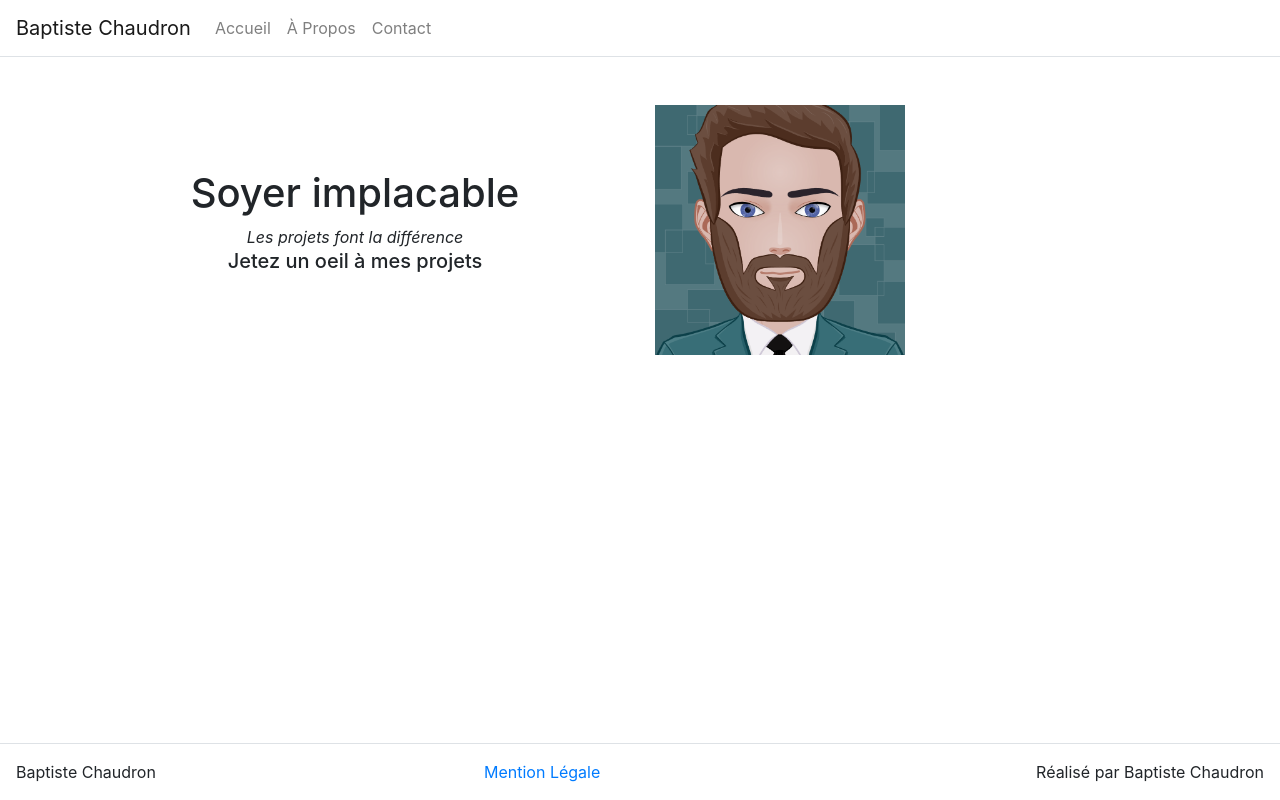
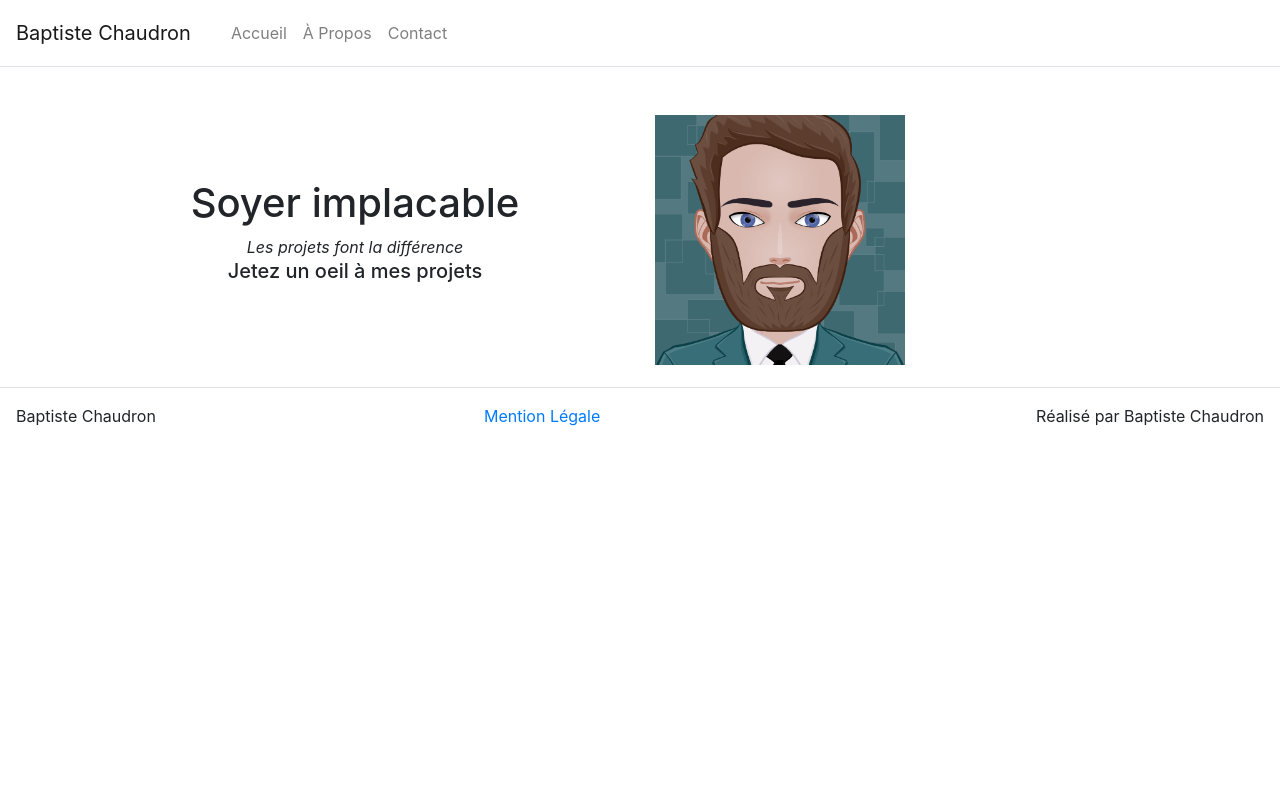
Before and after one commit to BaptChau/react-portfolio, a React (Create React App) app: page / in a window 1280 px wide. Built offline with nearby package versions, Linux system fonts and the light colour scheme.

Commit message:
correction mineure

```diff
--- a/src/App.js
+++ b/src/App.js
@@ -41,10 +41,12 @@ class App extends React.Component {
 
   render(){
     return [
+        <Container className="p-0" fluid={true}>
       <Router>
-        <Container className="p-0" fluid={true}>
           <Navbar className="border-bottom" bg="transparent" expand="md">
-            <Navbar.Brand>Baptiste Chaudron</Navbar.Brand>
+            <Navbar.Brand>
+              <Link className="navbar-brand" to="https://www.linkedin.com/in/baptiste-chaudron-61a118161/">Baptiste Chaudron</Link>
+              </Navbar.Brand>
             <Navbar.Toggle className="border-0" aria-controls="navbar-toggle"/>
             <Navbar.Collapse id="navbar-toggle">
               <Nav>
@@ -60,11 +62,9 @@ class App extends React.Component {
                 <Route path="/a-propos" exact render={() => <AboutPage info={this.state.about}/>} />
                 <Route path="/contact" exact render={() => <ContactPage info={this.state.contact} />} />
                 <Route path="/mention-legale" exact render={()=> <MentionLegal />} />
-
-
           <Footer />
+      </Router>
         </Container>
-      </Router>
     ]
   }
 }
--- a/src/components/Footer.js
+++ b/src/components/Footer.js
@@ -3,9 +3,10 @@ import { Col, Container, Row } from 'react-bootstrap'
 import { Link } from 'react-router-dom'
 
 function Footer(){
-    return <footer className="page-footer fixed-bottom">
-        <Container fluid={true}>
-            <Row className="border-top justify-content-between p-3">
+
+    return [
+        <Container fluid={true} className="footer-copyright ">
+            <Row className="border-top justify-content-between p-3 ">
                 <Col className="p-0" md={3} sm={12}>Baptiste Chaudron</Col>
                 <Col className="p-0" md={3} sm={12}>
                 <Link to="/mention-legale">Mention Légale</Link>
@@ -13,8 +14,7 @@ function Footer(){
                 <Col className="p-0 d-flex justify-content-end" md={3} sm={12}>Réalisé par Baptiste Chaudron</Col>
             </Row>
         </Container>
-    </footer>
-
+    ]
 }
 
 export default Footer;
--- a/src/components/Hero.js
+++ b/src/components/Hero.js
@@ -1,7 +1,7 @@
 import React from 'react'
 import { Col,Row, Container, Jumbotron } from 'react-bootstrap'
 
-function Hero(props, Children){
+function Hero(props){
     let prop = props.info
     return [
     <Jumbotron className="bg-transparent jumbotron-fluid text-center">
```
